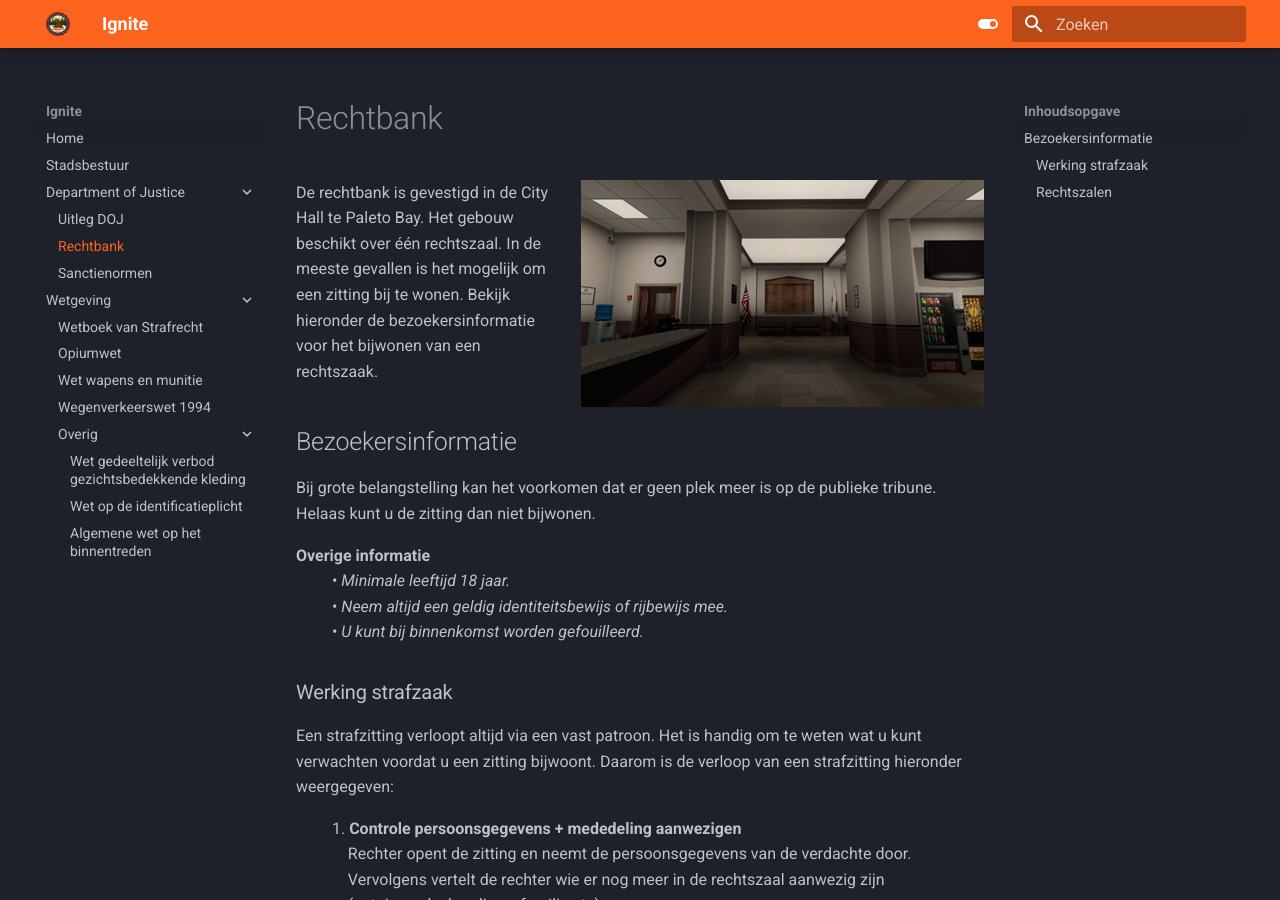
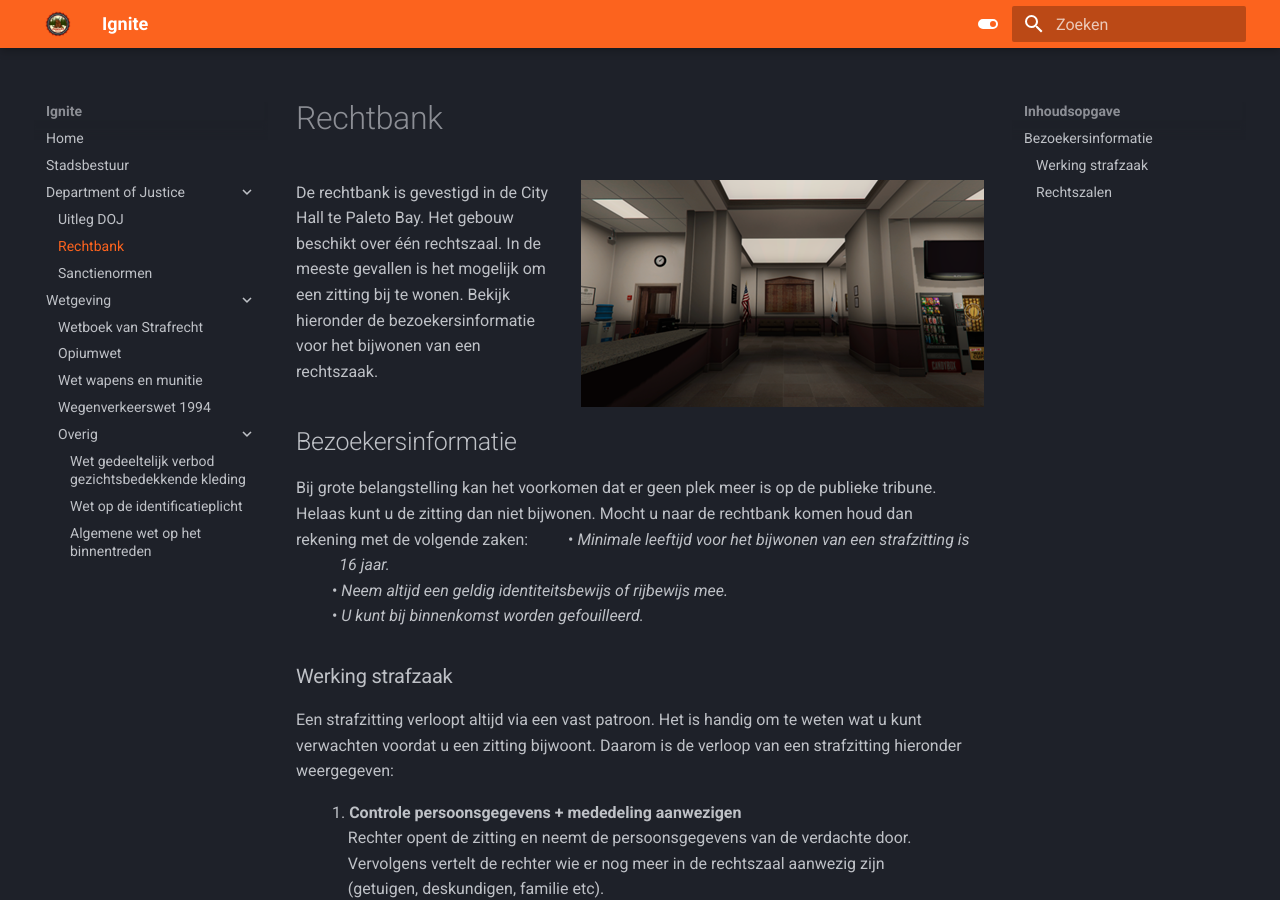
Before and after one commit to NLDenny/wetboek, an MkDocs documentation site: the page built from docs/rechtbank.md, in a window 1280 px wide and 900 px high. Built offline with MkDocs 1.6.1 and Material for MkDocs 9.7.7, drawn with Linux system fonts in a browser that asks for light colours.

Commit message:
Update rechtbank.md

```diff
--- a/docs/rechtbank.md
+++ b/docs/rechtbank.md
@@ -9,10 +9,10 @@ Bekijk hieronder de bezoekersinformatie voor het bijwonen van een rechtszaak.
 
 ## Bezoekersinformatie
 Bij grote belangstelling kan het voorkomen dat er geen plek meer is op de publieke tribune.
-Helaas kunt u de zitting dan niet bijwonen.
-
-__Overige informatie__
-&ensp; &nbsp; &nbsp; &nbsp; • _Minimale leeftijd 18 jaar._ <br />
+Helaas kunt u de zitting dan niet bijwonen. Mocht u naar de rechtbank komen houd dan
+rekening met de volgende zaken:
+&ensp; &nbsp; &nbsp; &nbsp; • _Minimale leeftijd voor het bijwonen van een strafzitting is <br>
+&ensp; &nbsp; &nbsp; &nbsp; &nbsp; 16 jaar._ <br />
 &ensp; &nbsp; &nbsp; &nbsp; • _Neem altijd een geldig identiteitsbewijs of rijbewijs mee._
 &ensp; &nbsp; &nbsp; &nbsp; • _U kunt bij binnenkomst worden gefouilleerd._
 
```
